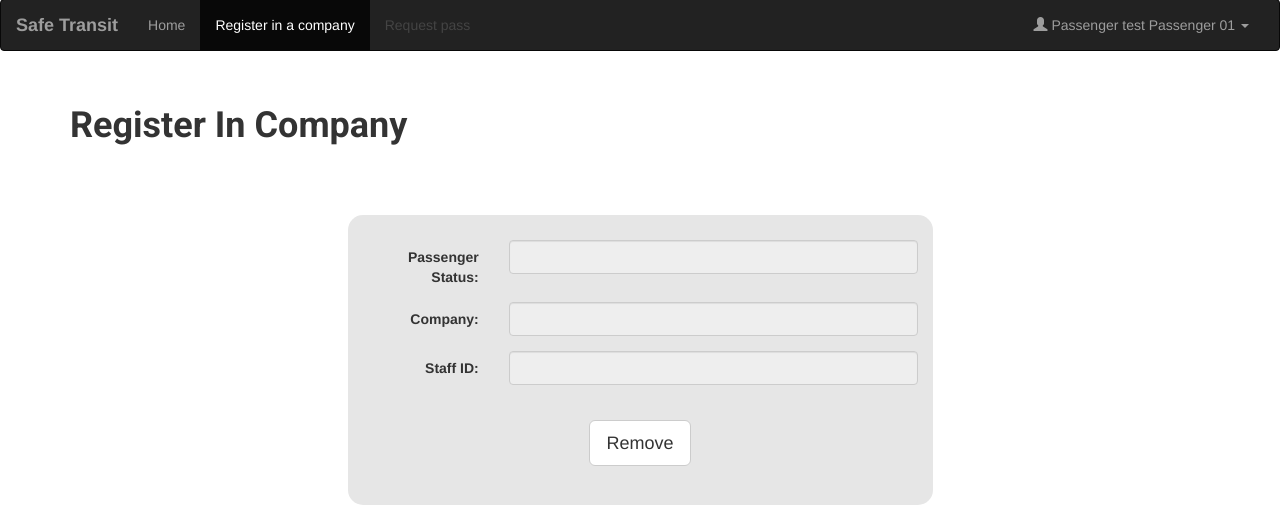
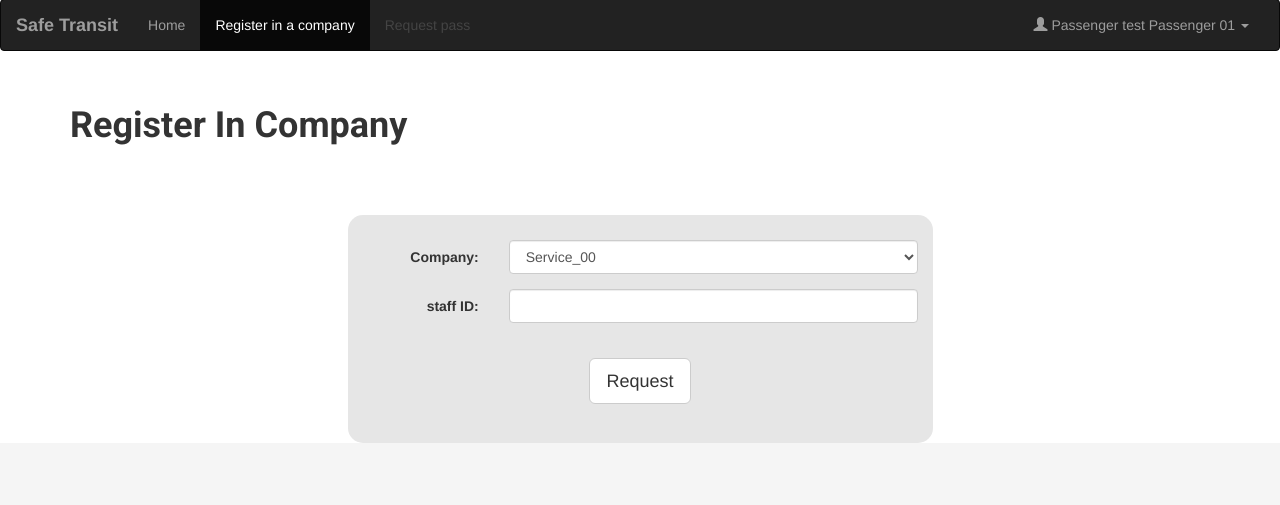
Before and after one commit to Nimesh55/OOSD-with-MVC, a PHP site: page /passenger_register_in_company.php in a window 1280 px wide. Shown: the part 385-890 px from the top of the page. After the commit the page ends 828 px from the top, so only its background shows below. Run offline with PHP 8.4, Linux system fonts and the light colour scheme; a user stored in the database is signed in; data comes from the database, SQL or seed files in the repository.

Commit message:
Register in company half

```diff
--- a/class/passenger_view.class.php
+++ b/class/passenger_view.class.php
@@ -37,8 +37,12 @@
       return $passenger_controller->createUsername($this->passenger);
     }
     public function getServiceName($service_no){
-      $service = new Service($service_no);
+      $essential_service_tracker = EssentialServiceTracker::getInstance();
+      $service = $essential_service_tracker->createService($service_no);
       return $service->getName();
+    }
+    public function getPassengerStaffId(){
+      return $this->passenger->getStaffId();
     }
   }
 
--- a/class/service_model.class.php
+++ b/class/service_model.class.php
@@ -52,5 +52,11 @@ class Service_Model extends Dbh
         $stmt = $this->connect()->prepare($sql);
         $stmt->execute([$service_no]);
     }
+    public function getServiceNames(){
+        $sql="SELECT * FROM service";
+        $stmt = $this->connect()->query($sql);
+        $services = $stmt->fetchAll();
+        return $services;
+    }
 }
 ?>
--- a/passenger_register_in_company.php
+++ b/passenger_register_in_company.php
@@ -11,8 +11,17 @@
     $pass_state = $passengerview->getPassState();
     $username = $passengerview->getUserName();
     $service_no=$passengerview->getPassengerServiceNo();
+    $staff_id = $passengerview->getPassengerStaffId();
+    $service_name = $passengerview->getServiceName($service_no);
     $state=0;
     $state_name ='';
+
+    $service_model = Service_Model::getInstance();
+    $services=$service_model->getServiceNames();
+//    echo "<pre>";
+//    print_r($services);
+//    echo "</pre>";
+
     if($pass_state == '0'){
         $state = 0;
     }elseif($pass_state == '1'){
@@ -86,35 +95,52 @@
 <div class="container heading">
     <h1>Register In Company</h1>
 </div>
+
+<?php
+    if ($state>1){
+        require_once "includes/passenger_register_in_company_1.inc.php";
+    }
+    else{
+        require_once "includes/passenger_register_in_company_2.inc.php";
+    }
+
+?>
+
 <div class="container">
     <div class="row">
         <div class="col-lg-3 cyan"></div>
-        <div class="col-lg-6 pink wrapper">
+        <div class="col-lg-6 wrapper">
             <form class="form-horizontal" role="form" action="includes/passenger_edit_profile.inc.php" method="post">
                 <div class="form-group">
-                    <label for="pass_status" class="col-sm-3 control-label">Passenger Status:</label>
+                    <label for="company" class="col-sm-3 control-label">Company:</label>
                     <div class="col-sm-9">
-                        <input name="pass_status" type="text" class="form-control" id="pass_status" readonly value="<?php echo $state_name; ?>
-                        ">
+                        <select name="service_no" id="service" class="form-control">
+
+                            <?php
+                            foreach ($services as $service){
+
+                                    echo "<option>{$service['name']}</option>";
+                                }
+
+
+                            ?>
+
+                        </select>
+
                     </div>
                 </div>
 
                 <div class="form-group">
-                    <label for="company" class="col-sm-3 control-label">Company:</label>
+                    <label for="staff_id" class="col-sm-3 control-label">staff ID:</label>
                     <div class="col-sm-9">
-                        <input name="company" type="text" class="form-control" id="company" readonly >
+                        <input name="staff_id" type="text" class="form-control" id="staff_id">
                     </div>
                 </div>
 
-                <div class="form-group">
-                    <label for="staff_id" class="col-sm-3 control-label">Staff ID:</label>
-                    <div class="col-sm-9">
-                        <input name="staff_id" type="text" class="form-control" id="staff_id" readonly >
-                    </div>
-                </div>
+
                 <br>
 
-                <input type="button" class="btn btn-default btn-lg" value="Remove">
+                <input type="button" class="btn btn-default btn-lg" value="Request">
 
             </form>
 
@@ -123,5 +149,6 @@
     </div>
 </div>
 
+
 </body>
 </html>
```
Also changed, not shown: includes/passenger_register_in_company_1.inc.php (added, +38 -0 lines), includes/passenger_register_in_company_2.inc.php (added, +31 -0 lines).
